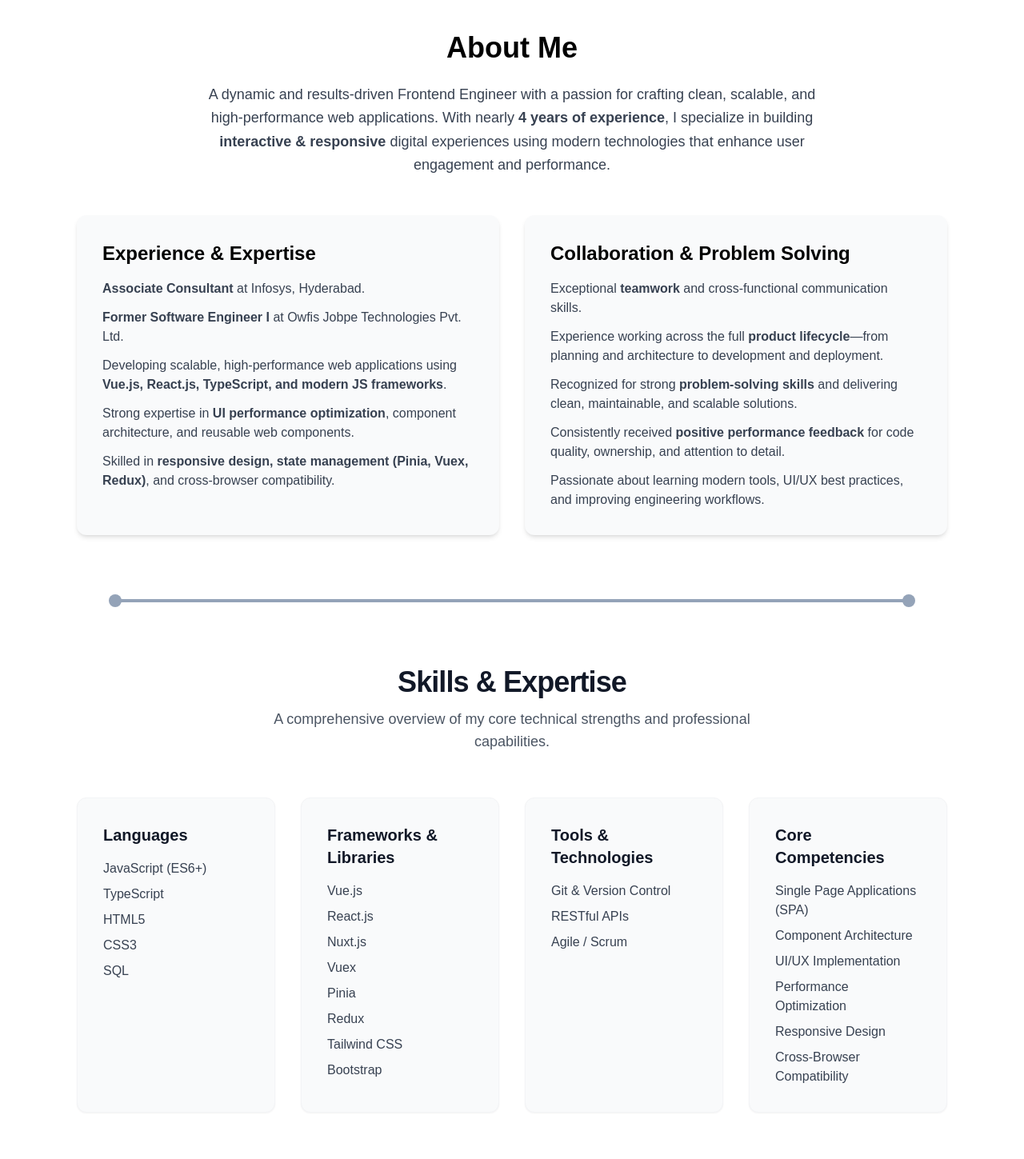
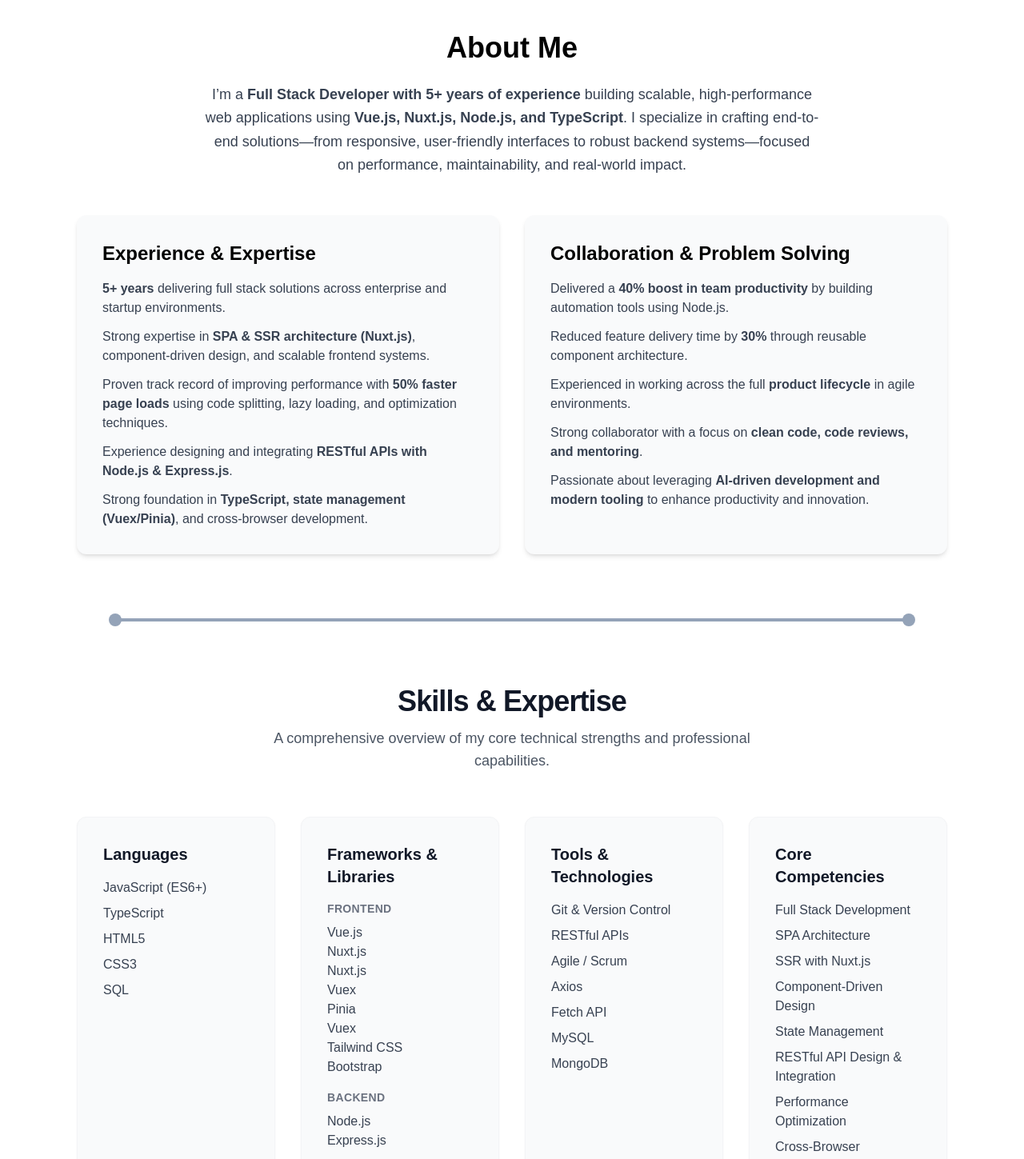
Before and after one commit to yousuf-s/portfolio, a Vue app: page / in a window 1280 px wide. Shown: the part 840-2289 px from the top of the page at 80% size. Built offline with nearby package versions, Linux system fonts and the light colour scheme.

Commit message:
feat(About, Experience, Hero, Skills): update content and structure for enhanced clarity and professionalism

```diff
--- a/src/components/About.vue
+++ b/src/components/About.vue
@@ -8,7 +8,7 @@
       About Me
     </h2>
 
-    <p
+    <!-- <p
       class="text-center text-lg text-gray-700 max-w-3xl mx-auto leading-relaxed mb-12"
     >
       A dynamic and results-driven Frontend Engineer with a passion for crafting
@@ -18,37 +18,51 @@
       <span class="font-semibold">interactive & responsive</span> digital
       experiences using modern technologies that enhance user engagement and
       performance.
+    </p> -->
+
+    <p
+      class="text-center text-lg text-gray-700 max-w-3xl mx-auto leading-relaxed mb-12"
+    >
+      I’m a
+      <span class="font-semibold"
+        >Full Stack Developer with 5+ years of experience</span
+      >
+      building scalable, high-performance web applications using
+      <span class="font-semibold">Vue.js, Nuxt.js, Node.js, and TypeScript</span
+      >. I specialize in crafting end-to-end solutions—from responsive,
+      user-friendly interfaces to robust backend systems—focused on performance,
+      maintainability, and real-world impact.
     </p>
-
     <div class="grid grid-cols-1 md:grid-cols-2 gap-8">
       <!-- Left Card -->
       <div class="bg-gray-50 p-8 rounded-xl shadow-md">
         <h3 class="text-2xl font-semibold mb-4">Experience & Expertise</h3>
         <ul class="space-y-3 text-gray-700">
           <li>
-            <span class="font-semibold">Associate Consultant</span> at Infosys,
-            Hyderabad.
+            <span class="font-semibold">5+ years</span> delivering full stack
+            solutions across enterprise and startup environments.
           </li>
           <li>
-            <span class="font-semibold">Former Software Engineer I</span> at
-            Owfis Jobpe Technologies Pvt. Ltd.
+            Strong expertise in
+            <span class="font-semibold">SPA & SSR architecture (Nuxt.js)</span>,
+            component-driven design, and scalable frontend systems.
           </li>
           <li>
-            Developing scalable, high-performance web applications using
+            Proven track record of improving performance with
+            <span class="font-semibold">50% faster page loads</span>
+            using code splitting, lazy loading, and optimization techniques.
+          </li>
+          <li>
+            Experience designing and integrating
             <span class="font-semibold"
-              >Vue.js, React.js, TypeScript, and modern JS frameworks</span
+              >RESTful APIs with Node.js & Express.js</span
             >.
           </li>
           <li>
-            Strong expertise in
-            <span class="font-semibold">UI performance optimization</span>,
-            component architecture, and reusable web components.
-          </li>
-          <li>
-            Skilled in
+            Strong foundation in
             <span class="font-semibold"
-              >responsive design, state management (Pinia, Vuex, Redux)</span
-            >, and cross-browser compatibility.
+              >TypeScript, state management (Vuex/Pinia)</span
+            >, and cross-browser development.
           </li>
         </ul>
       </div>
@@ -60,27 +74,32 @@
         </h3>
         <ul class="space-y-3 text-gray-700">
           <li>
-            Exceptional <span class="font-semibold">teamwork</span> and
-            cross-functional communication skills.
+            Delivered a
+            <span class="font-semibold">40% boost in team productivity</span> by
+            building automation tools using Node.js.
           </li>
           <li>
-            Experience working across the full
-            <span class="font-semibold">product lifecycle</span>—from planning
-            and architecture to development and deployment.
+            Reduced feature delivery time by
+            <span class="font-semibold">30%</span> through reusable component
+            architecture.
           </li>
           <li>
-            Recognized for strong
-            <span class="font-semibold">problem-solving skills</span> and
-            delivering clean, maintainable, and scalable solutions.
+            Experienced in working across the full
+            <span class="font-semibold">product lifecycle</span> in agile
+            environments.
           </li>
           <li>
-            Consistently received
-            <span class="font-semibold">positive performance feedback</span>
-            for code quality, ownership, and attention to detail.
+            Strong collaborator with a focus on
+            <span class="font-semibold"
+              >clean code, code reviews, and mentoring</span
+            >.
           </li>
           <li>
-            Passionate about learning modern tools, UI/UX best practices, and
-            improving engineering workflows.
+            Passionate about leveraging
+            <span class="font-semibold"
+              >AI-driven development and modern tooling</span
+            >
+            to enhance productivity and innovation.
           </li>
         </ul>
       </div>
--- a/src/components/Experience.vue
+++ b/src/components/Experience.vue
@@ -29,7 +29,7 @@
         <meta itemprop="employmentType" content="Full-time" />
         <meta itemprop="industry" content="Software Development" />
         <h3 class="text-2xl font-semibold text-gray-900 mb-2" itemprop="title">
-          Associate Consultant
+          Associate Consultant — Full Stack Developer
         </h3>
         <p class="text-gray-700 font-medium" itemprop="hiringOrganization">
           Infosys, Hyderabad
@@ -40,20 +40,20 @@
 
         <ul class="space-y-3 text-gray-700 leading-relaxed">
           <li>
-            • Architecting and developing enterprise-level front-end solutions
-            using Vue.js and React.js.
+            • Architecting and developing enterprise-grade full stack
+            applications using Vue.js and Nuxt.js with SSR optimization.
           </li>
           <li>
-            • Collaborating with product and backend teams to convert business
-            requirements into scalable implementations.
+            • Designing and integrating RESTful APIs with Node.js/Express.js to
+            ensure seamless data flow across large-scale systems.
           </li>
           <li>
-            • Ensuring code quality, maintainability, and performance through
-            modern engineering standards.
+            • Driving performance improvements using code splitting, lazy
+            loading, and memoization to maintain sub-2s load times.
           </li>
           <li>
-            • Mentoring junior developers and conducting code reviews to
-            maintain project-wide consistency.
+            • Leading code reviews and mentoring developers on Vue.js,
+            TypeScript, and scalable component architecture.
           </li>
         </ul>
       </article>
@@ -65,10 +65,10 @@
         itemtype="https://schema.org/JobPosting"
       >
         <h3 class="text-2xl font-semibold text-gray-900 mb-2" itemprop="title">
-          Software Engineer I
+          Software Engineer I — Full Stack Developer
         </h3>
         <p class="text-gray-700 font-medium" itemprop="hiringOrganization">
-          Owfis Jobpe Technologies, Hyderabad
+          Owfis Stark.ai, Hyderabad
         </p>
         <p class="text-sm text-gray-500 mb-4">
           <time itemprop="datePosted">Jan 2023</time> – Mar 2025
@@ -76,20 +76,20 @@
 
         <ul class="space-y-3 text-gray-700 leading-relaxed">
           <li>
-            • Led UI development for AI-powered web applications, enhancing user
-            engagement and productivity.
+            • Led end-to-end development of AI-powered applications using
+            Vue.js, Nuxt.js, and TypeScript with SSR-optimized architecture.
           </li>
           <li>
-            • Built reusable component libraries using Vue.js and TypeScript to
-            speed up development cycles.
+            • Built a Chrome Extension with Node.js/Express.js automation,
+            boosting team productivity by 40%.
           </li>
           <li>
-            • Optimized performance through code splitting, lazy loading, and
-            bundle size reduction.
+            • Developed a reusable component library across modules, reducing
+            feature delivery time by 30%.
           </li>
           <li>
-            • Collaborated cross-functionally to ensure seamless API integration
-            and high application stability.
+            • Improved performance by 50% through code splitting, lazy loading,
+            and optimized bundle strategies.
           </li>
         </ul>
       </article>
@@ -101,7 +101,7 @@
         itemtype="https://schema.org/JobPosting"
       >
         <h3 class="text-2xl font-semibold text-gray-900 mb-2" itemprop="title">
-          Software Engineer
+          Software Engineer — Frontend Developer
         </h3>
         <p class="text-gray-700 font-medium" itemprop="hiringOrganization">
           Mantra, Hyderabad
@@ -112,20 +112,20 @@
 
         <ul class="space-y-3 text-gray-700 leading-relaxed">
           <li>
-            • Developed responsive, cross-browser compatible web interfaces
-            using Vue.js.
+            • Developed responsive, cross-browser web applications using Vue.js
+            and ES6+ with Vuex for scalable state management.
           </li>
           <li>
-            • Implemented Vuex-based state management to handle large, dynamic
-            datasets.
+            • Translated Figma designs into pixel-perfect interfaces and
+            improved load time by 25% using lazy loading and asset optimization.
           </li>
           <li>
-            • Converted Figma designs into pixel-perfect, production-ready
-            interfaces.
+            • Collaborated with backend teams on RESTful API integration and
+            agile delivery cycles.
           </li>
           <li>
-            • Improved front-end architecture and contributed to coding
-            standardization.
+            • Contributed to frontend architecture and established Vue.js coding
+            standards across the team.
           </li>
         </ul>
       </article>
@@ -137,27 +137,31 @@
         itemtype="https://schema.org/JobPosting"
       >
         <h3 class="text-2xl font-semibold text-gray-900 mb-2" itemprop="title">
-          Software Developer Intern
+          Application Developer — Backend Developer
         </h3>
         <p class="text-gray-700 font-medium" itemprop="hiringOrganization">
-          Talentsprint Pvt. Ltd, Hyderabad
+          VNV Logixpace Pvt. Ltd, Hyderabad
         </p>
         <p class="text-sm text-gray-500 mb-4">
-          <time itemprop="datePosted">Jan 2022</time> – May 2022
+          <time itemprop="datePosted">Feb 2021</time> – May 2022
         </p>
 
         <ul class="space-y-3 text-gray-700 leading-relaxed">
           <li>
-            • Built interactive web applications using React.js during hands-on
-            training.
+            • Built and maintained Node.js/Express.js backend services and
+            RESTful APIs for dynamic frontend consumption.
           </li>
           <li>
-            • Assisted senior developers with feature implementations and
-            debugging tasks.
+            • Designed MySQL schemas and optimized queries to support core
+            business logic and performance.
           </li>
           <li>
-            • Learned version control, component-based architecture & responsive
-            UI practices.
+            • Implemented server-side validation, middleware, and error handling
+            to improve API reliability and security.
+          </li>
+          <li>
+            • Collaborated with frontend teams to define API contracts and
+            ensured smooth integration across systems.
           </li>
         </ul>
       </article>
--- a/src/components/Hero.vue
+++ b/src/components/Hero.vue
@@ -22,7 +22,7 @@ import { ref, onMounted } from "vue";
 const typingText = ref("");
 const roles = [
   "Yousuf Syed",
-  "Front-End Developer",
+  "Full Stack Developer",
   "Vue.js Enthusiast",
   "Software Engineer",
 ];
--- a/src/components/Skills.vue
+++ b/src/components/Skills.vue
@@ -44,14 +44,31 @@
           Frameworks & Libraries
         </h3>
         <ul class="space-y-2 text-gray-700">
+          <span class="block mb-4">
+            <p
+              class="text-sm font-semibold text-gray-500 mb-2 uppercase tracking-wide"
+            >
+              Frontend
+            </p>
             <li>Vue.js</li>
-          <li>React.js</li>
+            <li>Nuxt.js</li>
             <li>Nuxt.js</li>
             <li>Vuex</li>
             <li>Pinia</li>
-          <li>Redux</li>
+            <li>Vuex</li>
             <li>Tailwind CSS</li>
             <li>Bootstrap</li>
+          </span>
+
+          <span>
+            <p
+              class="text-sm font-semibold text-gray-500 mb-2 uppercase tracking-wide"
+            >
+              Backend
+            </p>
+            <li>Node.js</li>
+            <li>Express.js</li>
+          </span>
         </ul>
       </article>
 
@@ -65,6 +82,10 @@
           <li>Git & Version Control</li>
           <li>RESTful APIs</li>
           <li>Agile / Scrum</li>
+          <li>Axios</li>
+          <li>Fetch API</li>
+          <li>MySQL</li>
+          <li>MongoDB</li>
         </ul>
       </article>
 
@@ -75,12 +96,19 @@
           Core Competencies
         </h3>
         <ul class="space-y-2 text-gray-700">
-          <li>Single Page Applications (SPA)</li>
-          <li>Component Architecture</li>
-          <li>UI/UX Implementation</li>
+          <li>Full Stack Development</li>
+          <li>SPA Architecture</li>
+          <li>SSR with Nuxt.js</li>
+          <li>Component-Driven Design</li>
+          <li>State Management</li>
+          <li>RESTful API Design & Integration</li>
           <li>Performance Optimization</li>
+          <li>Cross-Browser Development</li>
+          <li>Agile/Scrum Methodologies</li>
+          <li>Code Reviews & Mentoring</li>
+          <li>Debugging & Problem Solving</li>
+          <li>AI-Assisted Development & Prompt Engineering</li>
           <li>Responsive Design</li>
-          <li>Cross-Browser Compatibility</li>
         </ul>
       </article>
     </div>
```
Lines whose indentation alone changed are shown as unchanged.
